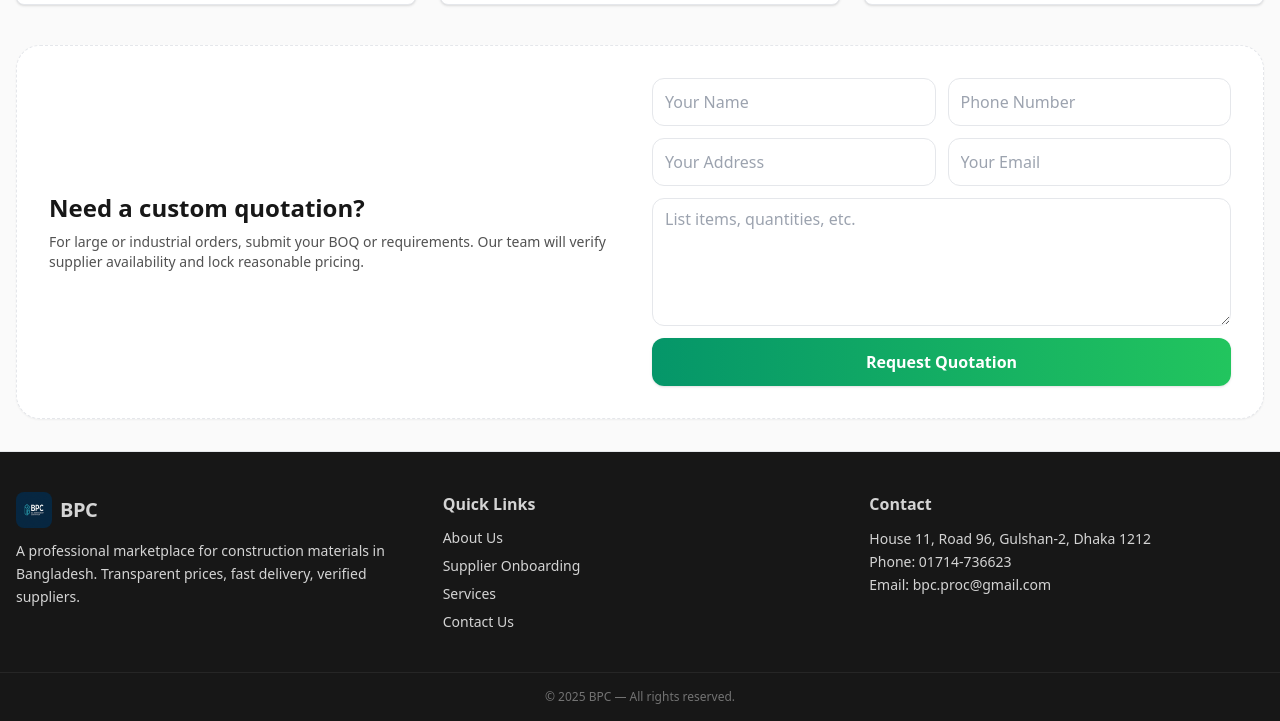
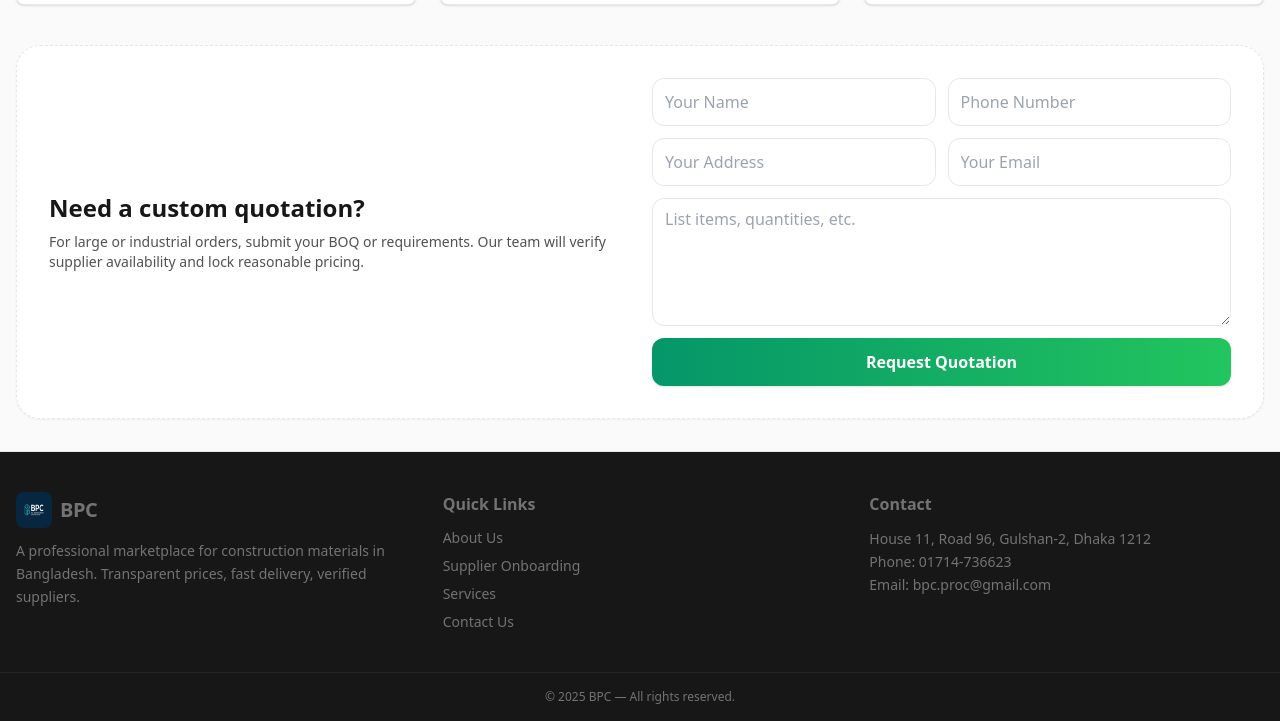
Before and after one commit to kbsn-usa/kbsn-usa.github.io, a plain HTML site: page index.html in a window 1280 px wide. Shown: the part 1631-2352 px from the top of the page. Drawn offline with nearby package versions, Linux system fonts and the light colour scheme; files that its build step writes are made by us from their sources.

Commit message:
Update index.html

```diff
--- a/index.html
+++ b/index.html
@@ -191,7 +191,7 @@
   <div id="cart-overlay" class="fixed inset-0 bg-black/40 hidden z-40"></div>
 
   <!-- FOOTER -->
-  <footer class="border-t bg-neutral-900 text-neutral-300">
+  <footer class="border-t bg-neutral-900 text-neutral-500">
     <div class="max-w-7xl mx-auto px-4 py-10 grid md:grid-cols-3 gap-8">
       <div>
         <div class="flex items-center gap-2">
```
